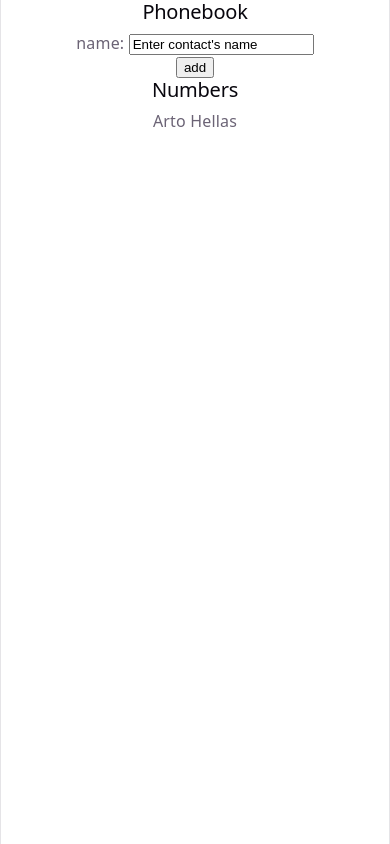
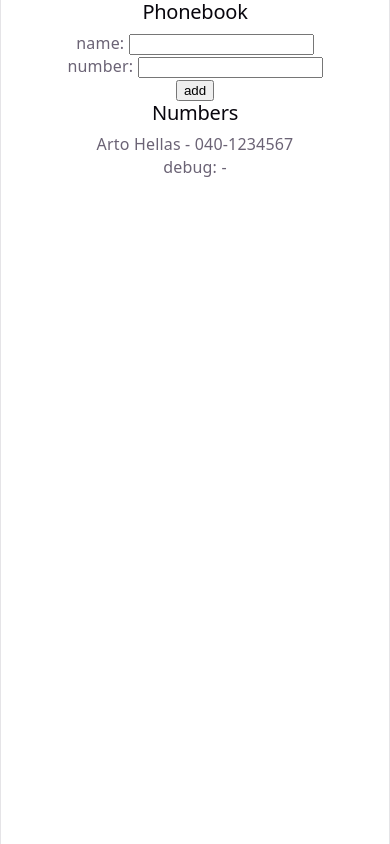
Before and after one commit to Chiwizi-dev/fullstack-open-part-2, a React (Vite) app in the folder the-phone-book/: page / in a window 390 px wide. Built offline with nearby package versions, Linux system fonts and the light colour scheme.

Commit message:
The Phonebook Step 3

```diff
--- a/the-phone-book/src/App.jsx
+++ b/the-phone-book/src/App.jsx
@@ -1,30 +1,51 @@
 import { useState } from "react";
 
 const App = () => {
-  const [persons, setPersons] = useState([{ name: "Arto Hellas" }]);
-  const [newName, setNewName] = useState("Enter contact's name");
+  const [persons, setPersons] = useState([
+    { name: "Arto Hellas", number: "040-1234567" },
+  ]);
+  const [newName, setNewName] = useState("");
+  const [newNumber, setNewNumber] = useState("");
 
   const handleChange = (event) => {
     setNewName(event.target.value);
+  };
+
+  const handleNumber = (event) => {
+    // const [name, value] = event.target;
+    setNewNumber(event.target.value);
+    // console.log(newNumber);
   };
 
   const handleFormSubmit = (event) => {
     event.preventDefault();
 
     let contact = {};
+    // console.log(newName, " - ", newNumber);
+
     const dataExist = persons.some((person) => {
       return person.name.toLowerCase() === newName.toLowerCase();
     });
 
-    dataExist
-      ? alert(`${newName} already added to phonebook`)
-      : (contact = {
-          name: newName,
-        });
+    // dataExist
+    //   ? alert(`${newName} already added to phonebook`)
+    //   : (contact = {
+    //       name: newName,
+    //     });
+
+    if (dataExist) {
+      return alert(`${newName} already added to phonebook`);
+    } else {
+      contact = {
+        name: newName,
+        number: newNumber,
+      };
+    }
 
     if (!dataExist) {
       setPersons(persons.concat(contact));
       setNewName("");
+      setNewNumber("");
     }
   };
 
@@ -36,16 +57,24 @@ const App = () => {
           name: <input value={newName} onChange={handleChange} />
         </div>
         <div>
+          number:{" "}
+          <input type="number" onChange={handleNumber} value={newNumber} />
+        </div>
+        <div>
           <button type="submit">add</button>
         </div>
       </form>
 
       <h2>Numbers</h2>
       {persons.map((person, index) => (
-        <div key={index}>{person.name}</div>
+        <div key={index}>
+          {person.name} - {person.number}
+        </div>
       ))}
 
-      {/* <div>debug: {newName}</div> */}
+      <div>
+        debug: {newName} - {newNumber}
+      </div>
     </div>
   );
 };
```
